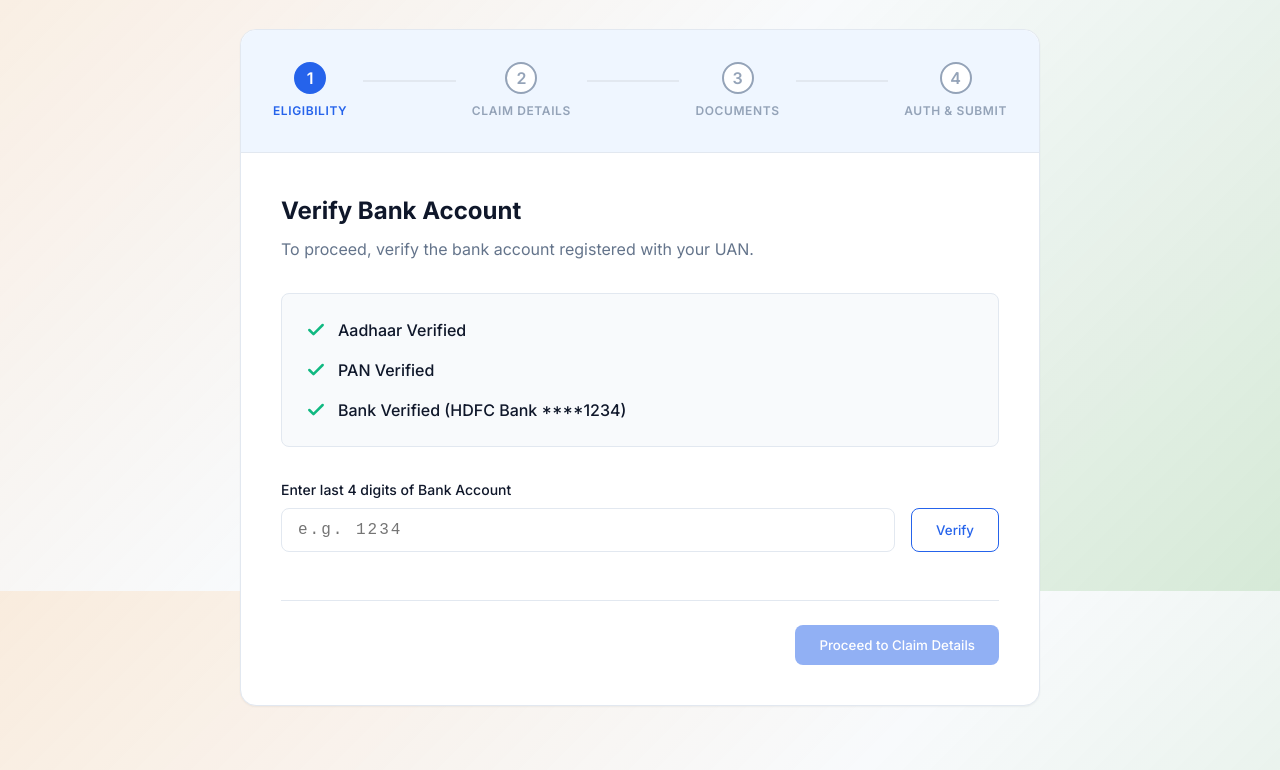
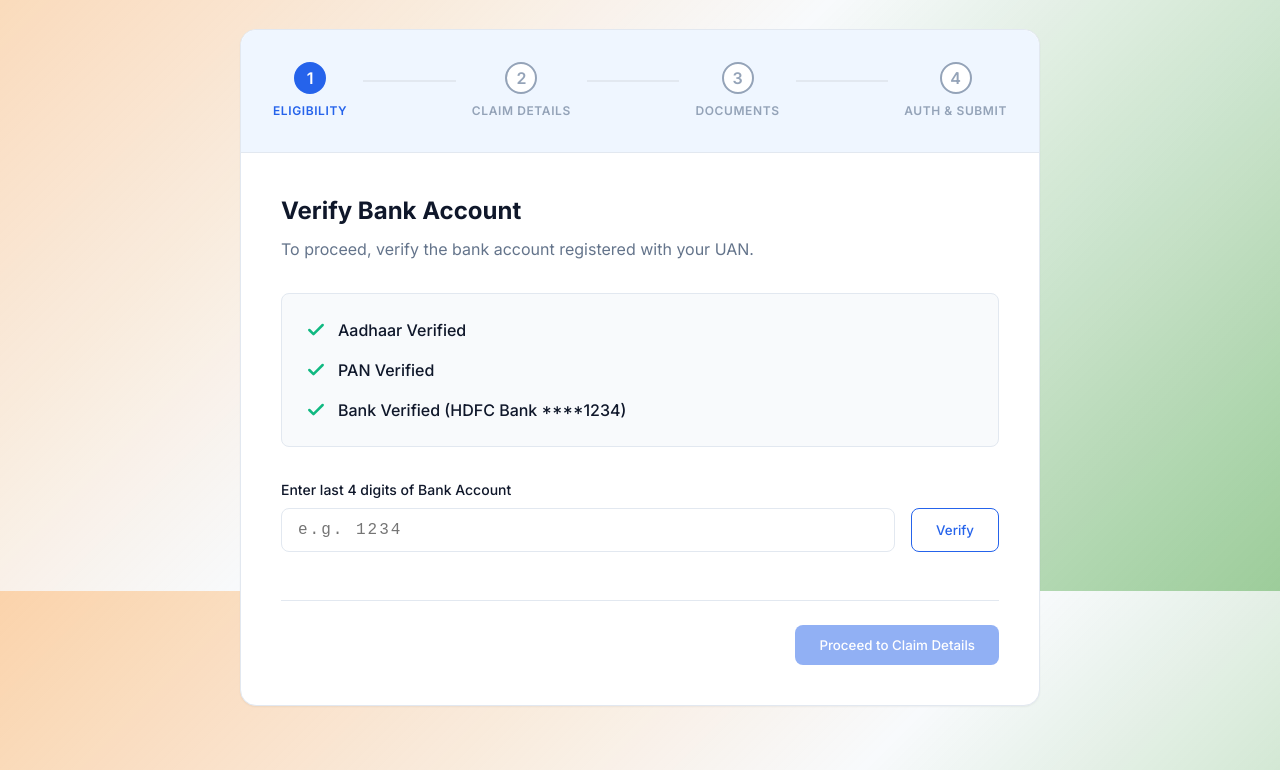
Before and after one commit to mrujoshi/unified-mem-epfindia, an Astro site: page /claim in a window 1280 px wide. Shown: the part 209-979 px from the top of the page. Built offline with nearby package versions, Linux system fonts and the light colour scheme; Astro itself is replaced by a stand-in of ours.

Commit message:
added tricolour background take 3

```diff
--- a/src/styles/global.css
+++ b/src/styles/global.css
@@ -48,7 +48,7 @@
 body {
   font-family: 'Inter', sans-serif;
   background-color: var(--background);
-  background-image: linear-gradient(135deg, rgba(255, 153, 51, 0.15) 0%, rgba(255, 255, 255, 0) 50%, rgba(19, 136, 8, 0.15) 100%);
+  background-image: linear-gradient(135deg, rgba(255, 153, 51, 0.40) 0%, rgba(255, 255, 255, 0) 50%, rgba(19, 136, 8, 0.40) 100%);
   background-attachment: fixed;
   color: var(--text-main);
   line-height: 1.5;
```
